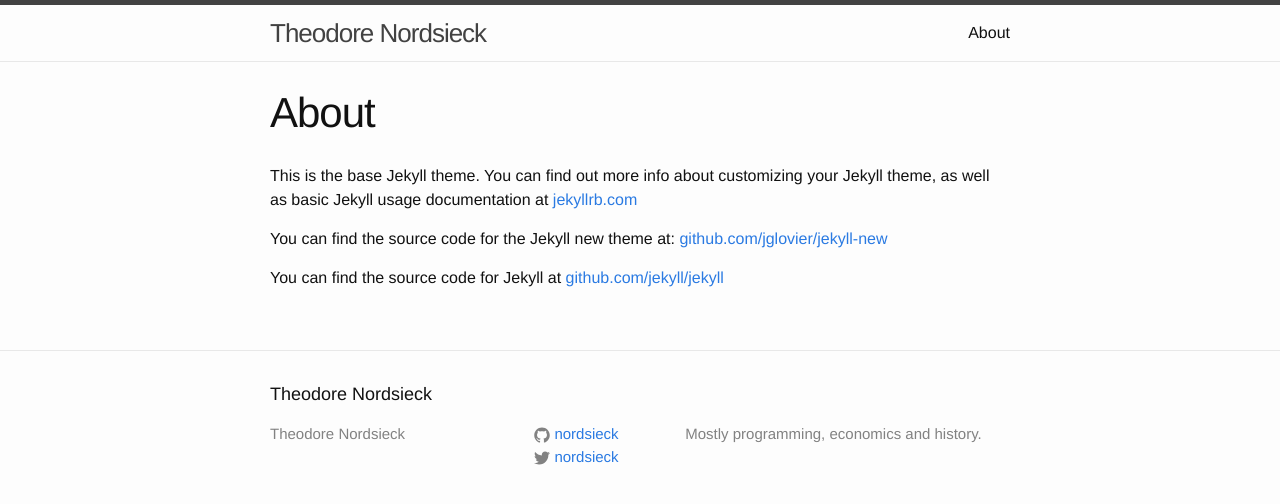
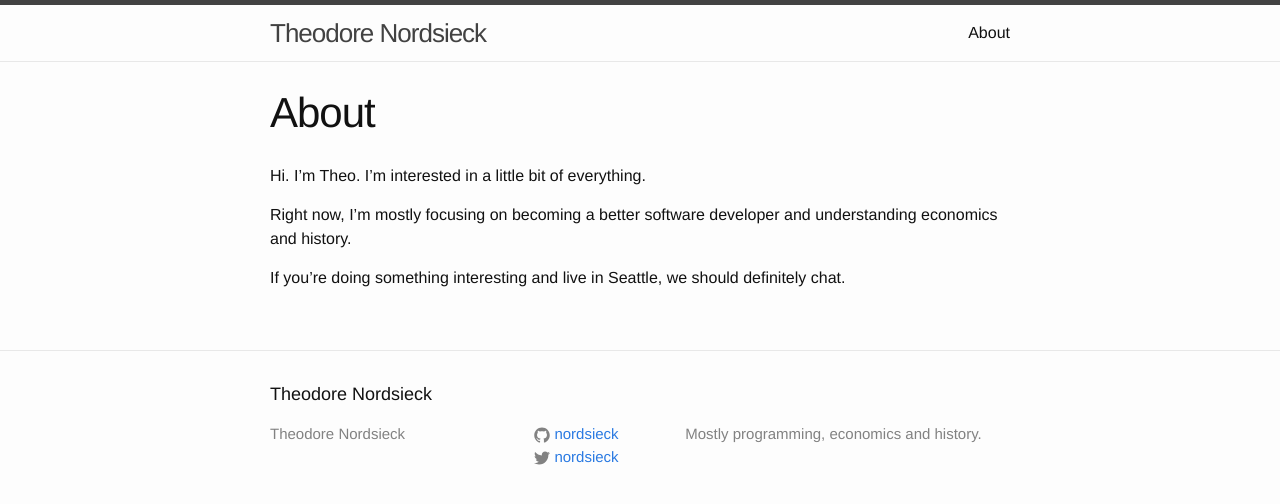
Before and after one commit to nordsieck/nordsieck.github.io, a Jekyll site: the page built from about.md, in a window 1280 px wide. Shown: the top 504 px of the page. Built offline with Jekyll 4.4.1, drawn with Linux system fonts in a browser that asks for light colours.

Commit message:
Updated the About page

```diff
--- a/about.md
+++ b/about.md
@@ -4,8 +4,9 @@ title: About
 permalink: /about/
 ---
 
-This is the base Jekyll theme. You can find out more info about customizing your Jekyll theme, as well as basic Jekyll usage documentation at [jekyllrb.com](http://jekyllrb.com/)
+Hi.  I'm Theo.  I'm interested in a little bit of everything.
 
-You can find the source code for the Jekyll new theme at: [github.com/jglovier/jekyll-new](https://github.com/jglovier/jekyll-new)
+Right now, I'm mostly focusing on becoming a better software developer and understanding
+economics and history.
 
-You can find the source code for Jekyll at [github.com/jekyll/jekyll](https://github.com/jekyll/jekyll)
+If you're doing something interesting and live in Seattle, we should definitely chat.
```
